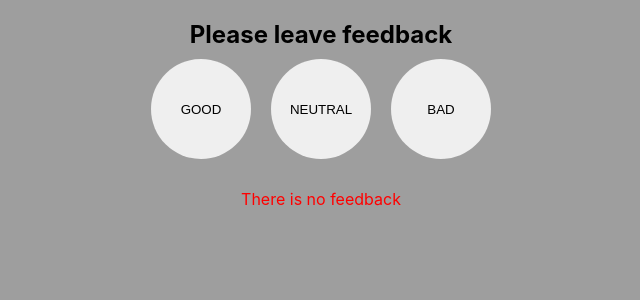
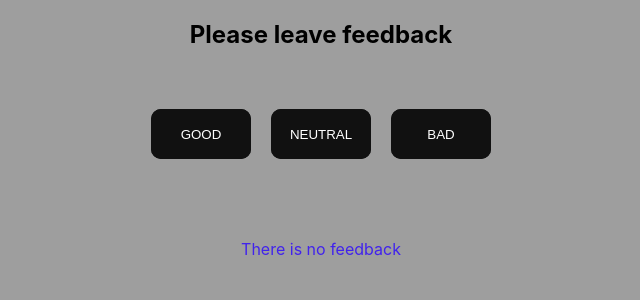
Before and after one commit to Dmytroukraine/goit-react-hw-02-feedback, a React (Create React App) app: page / in a window 1280 px wide. Shown: the top 300 px of the page, without its empty margins (319-959 px from the left). Built offline with nearby package versions, Linux system fonts and the light colour scheme.

Commit message:
add stat + fix feedback

```diff
--- a/src/components/FeedbackOptions/FeedbackOptions.module.css
+++ b/src/components/FeedbackOptions/FeedbackOptions.module.css
@@ -6,12 +6,76 @@
     border: none;
     cursor: pointer;
     text-transform: uppercase;
+    margin-top: 50px;
+    margin-bottom: 50px;
     }
 
     .feed_back__btn:not(:last-child) {
     margin-right: 20px;
     }
 
+
+    /* .feed_back__btn:active {
+    background: linear-gradient(#4594fd, #0767e5);
+    } */
+
+
+    .feed_back__btn {
+        width: 100px;
+        height: 50px;
+        border: none;
+        outline: none;
+        color: #fff;
+        background: #111;
+        cursor: pointer;
+        position: relative;
+        z-index: 0;
+        border-radius: 10px;
+    }
+
+    .feed_back__btn:before {
+        content: '';
+        background: linear-gradient(45deg, #ff0000, #ff7300, #fffb00, #48ff00, #00ffd5, #002bff, #7a00ff, #ff00c8, #ff0000);
+        position: absolute;
+        top: -2px;
+        left:-2px;
+        background-size: 400%;
+        z-index: -1;
+        filter: blur(5px);
+        width: calc(100% + 4px);
+        height: calc(100% + 4px);
+        animation: glowing 20s linear infinite;
+        opacity: 0;
+        transition: opacity .3s ease-in-out;
+        border-radius: 10px;
+    }
+
     .feed_back__btn:active {
-    background: linear-gradient(#4594fd, #0767e5);
+        color: #000
     }
+
+    .feed_back__btn:active:after {
+        background: transparent;
+    }
+
+    .feed_back__btn:hover:before {
+        opacity: 1;
+    }
+
+    .feed_back__btn:after {
+        z-index: -1;
+        content: '';
+        position: absolute;
+        width: 100%;
+        height: 100%;
+        background: #111;
+        left: 0;
+        top: 0;
+        border-radius: 10px;
+    }
+
+    @keyframes glowing {
+        0% { background-position: 0 0; }
+        50% { background-position: 400% 0; }
+        100% { background-position: 0 0; }
+    }
--- a/src/components/Notification/Notification.module.css
+++ b/src/components/Notification/Notification.module.css
@@ -1,5 +1,5 @@
 .notification {
     text-align: center;
     margin-top: 15px;
-    color: red;
+    color: rgb(65, 35, 236);
   }
--- /dev/null
+++ b/src/components/Statistics/Statistics.jsx
@@ -0,0 +1,28 @@
+import PropTypes from 'prop-types';
+import style from './Statistics.module.css';
+
+export const Statistics = ({
+  good,
+  neutral,
+  bad,
+  total,
+  positivePercentage,
+}) => {
+  return (
+    <div className={style.info__wrapper}>
+      <p className={style.info}>Good: {good}</p>
+      <p className={style.info}>Neutral: {neutral}</p>
+      <p className={style.info}>Bad: {bad}</p>
+      <p className={style.info}>Total: {total}</p>
+      <p className={style.info}>Positive feedback: {positivePercentage}%</p>
+    </div>
+  );
+};
+
+Statistics.propTypes = {
+  good: PropTypes.number.isRequired,
+  neutral: PropTypes.number.isRequired,
+  bad: PropTypes.number.isRequired,
+  total: PropTypes.number.isRequired,
+  positivePercentage: PropTypes.number.isRequired,
+};
--- /dev/null
+++ b/src/components/Statistics/Statistics.module.css
@@ -0,0 +1,10 @@
+.info__wrapper {
+    width: 100%;
+    display: flex;
+    flex-direction: column;
+    align-items: flex-start;
+  }
+
+  .info {
+    margin-bottom: 10px;
+  }
```
